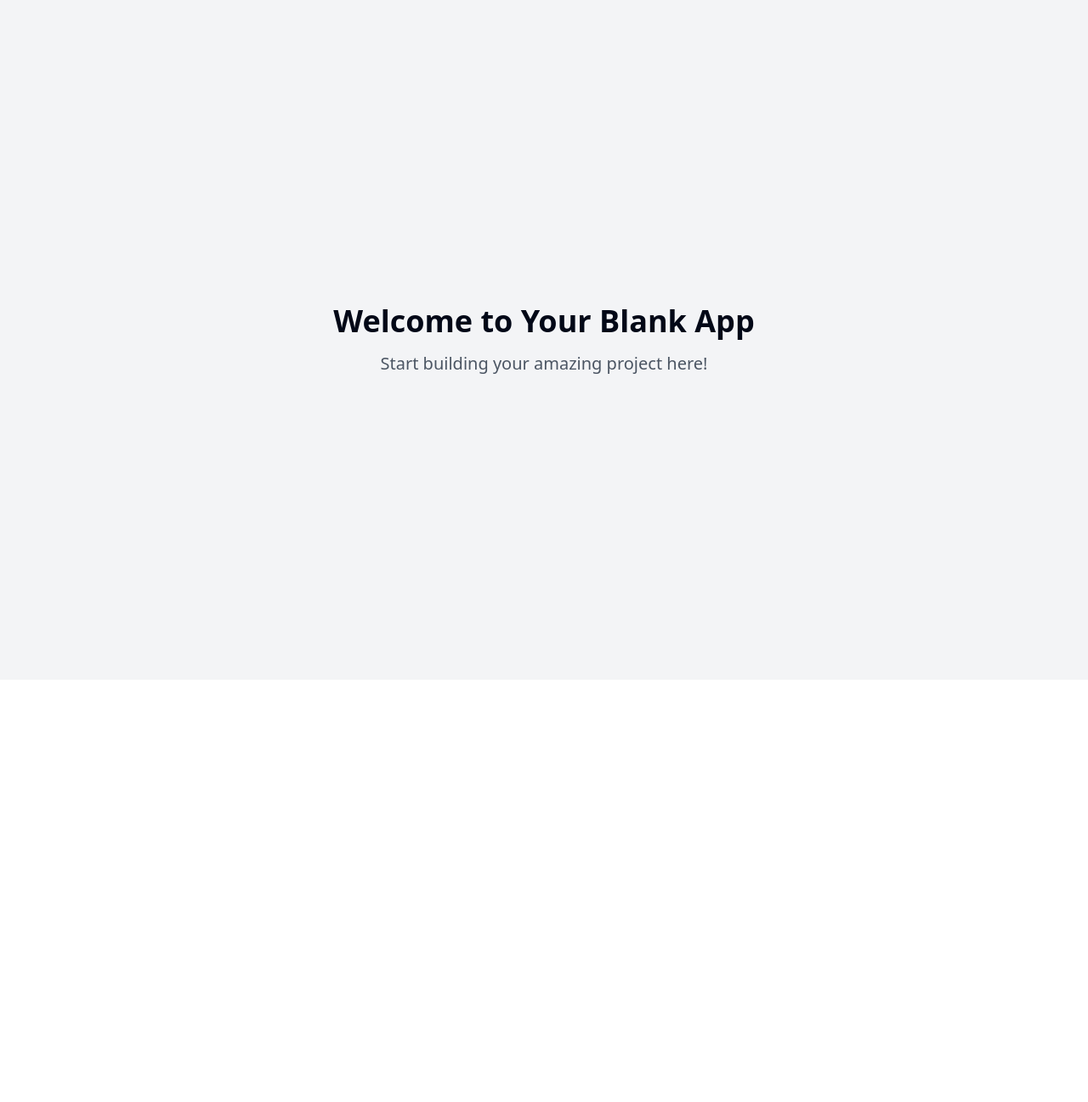
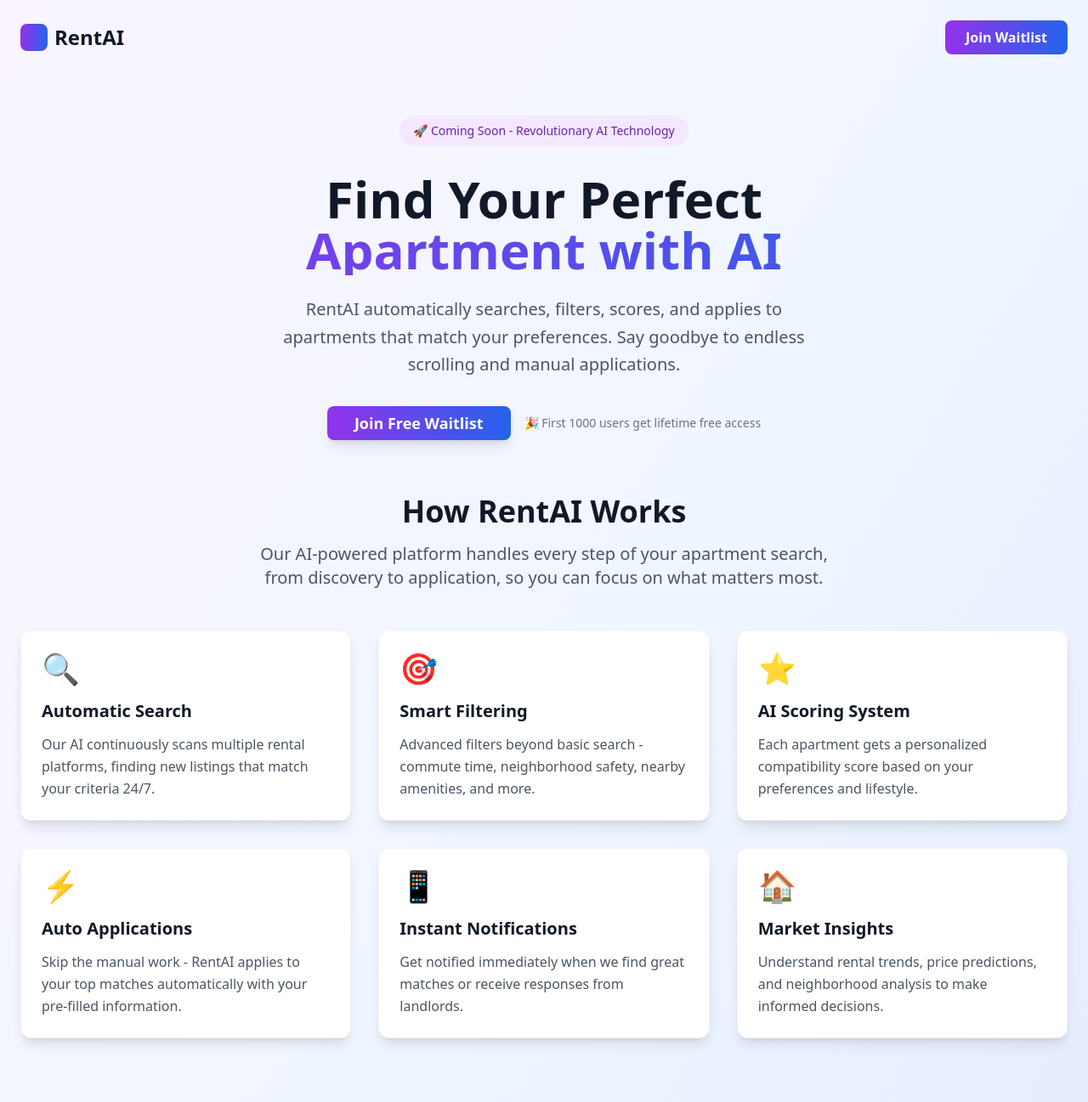
Before and after one commit to TokenFuse/rentai, a React (Vite) app: page / in a window 1280 px wide. Shown: the top 1297 px of the page at 85% size. Before the commit the page ends 800 px from the top, so only its background shows below. Built offline with nearby package versions, Linux system fonts and the light colour scheme.

Commit message:
Add waitlist signup page
Implement a waitlist signup page for RentAI.

```diff
--- /dev/null
+++ b/src/components/FeatureCard.tsx
@@ -0,0 +1,20 @@
+
+import React from 'react';
+
+interface FeatureCardProps {
+  icon: string;
+  title: string;
+  description: string;
+}
+
+const FeatureCard = ({ icon, title, description }: FeatureCardProps) => {
+  return (
+    <div className="bg-white rounded-xl p-6 shadow-lg hover:shadow-xl transition-all duration-300 transform hover:-translate-y-2 border border-gray-100">
+      <div className="text-4xl mb-4">{icon}</div>
+      <h3 className="text-xl font-bold text-gray-900 mb-3">{title}</h3>
+      <p className="text-gray-600 leading-relaxed">{description}</p>
+    </div>
+  );
+};
+
+export default FeatureCard;
--- /dev/null
+++ b/src/components/HeroSection.tsx
@@ -0,0 +1,43 @@
+
+import React from 'react';
+import { Button } from '@/components/ui/button';
+
+interface HeroSectionProps {
+  onJoinWaitlist: () => void;
+}
+
+const HeroSection = ({ onJoinWaitlist }: HeroSectionProps) => {
+  return (
+    <div className="text-center mb-16">
+      <div className="inline-block px-4 py-2 bg-purple-100 text-purple-800 rounded-full text-sm font-medium mb-8">
+        🚀 Coming Soon - Revolutionary AI Technology
+      </div>
+
+      <h1 className="text-5xl md:text-6xl font-bold text-gray-900 mb-6 leading-tight">
+        Find Your Perfect
+        <span className="bg-gradient-to-r from-purple-600 to-blue-600 bg-clip-text text-transparent block">
+          Apartment with AI
+        </span>
+      </h1>
+
+      <p className="text-xl text-gray-600 mb-8 max-w-2xl mx-auto leading-relaxed">
+        RentAI automatically searches, filters, scores, and applies to apartments that match your preferences.
+        Say goodbye to endless scrolling and manual applications.
+      </p>
+
+      <div className="flex flex-col sm:flex-row gap-4 justify-center items-center">
+        <Button
+          onClick={onJoinWaitlist}
+          className="bg-gradient-to-r from-purple-600 to-blue-600 hover:from-purple-700 hover:to-blue-700 text-white px-8 py-3 rounded-lg text-lg font-semibold shadow-lg transform hover:scale-105 transition-all duration-200"
+        >
+          Join Free Waitlist
+        </Button>
+        <p className="text-sm text-gray-500">
+          🎉 First 1000 users get lifetime free access
+        </p>
+      </div>
+    </div>
+  );
+};
+
+export default HeroSection;
--- /dev/null
+++ b/src/components/WaitlistForm.tsx
@@ -0,0 +1,70 @@
+
+import React, { useState } from 'react';
+import { Button } from '@/components/ui/button';
+import { Input } from '@/components/ui/input';
+import { useToast } from '@/hooks/use-toast';
+
+const WaitlistForm = () => {
+  const [email, setEmail] = useState('');
+  const [isLoading, setIsLoading] = useState(false);
+  const { toast } = useToast();
+
+  const handleSubmit = async (e: React.FormEvent) => {
+    e.preventDefault();
+
+    if (!email || !email.includes('@')) {
+      toast({
+        title: "Invalid Email",
+        description: "Please enter a valid email address.",
+        variant: "destructive",
+      });
+      return;
+    }
+
+    setIsLoading(true);
+
+    // Simulate API call
+    setTimeout(() => {
+      toast({
+        title: "Successfully Joined! 🎉",
+        description: "You're now on the RentAI waitlist. We'll notify you when it's ready!",
+      });
+      setEmail('');
+      setIsLoading(false);
+    }, 1000);
+  };
+
+  return (
+    <div className="bg-gradient-to-r from-purple-600 to-blue-600 rounded-2xl p-8 text-white">
+      <div className="text-center mb-6">
+        <h2 className="text-3xl font-bold mb-2">Ready to Transform Your Apartment Hunt?</h2>
+        <p className="text-purple-100">Join thousands of others waiting for RentAI</p>
+      </div>
+
+      <form onSubmit={handleSubmit} className="max-w-md mx-auto">
+        <div className="flex flex-col sm:flex-row gap-4">
+          <Input
+            type="email"
+            placeholder="Enter your email address"
+            value={email}
+            onChange={(e) => setEmail(e.target.value)}
+            className="flex-1 bg-white text-gray-900 border-0 placeholder:text-gray-500"
+            disabled={isLoading}
+          />
+          <Button
+            type="submit"
+            disabled={isLoading}
+            className="bg-white text-purple-600 hover:bg-gray-100 font-semibold px-6 py-2 rounded-lg transition-all duration-200"
+          >
+            {isLoading ? 'Joining...' : 'Join Waitlist'}
+          </Button>
+        </div>
+        <p className="text-sm text-purple-100 mt-4 text-center">
+          No spam, ever. We'll only contact you when RentAI is ready to launch.
+        </p>
+      </form>
+    </div>
+  );
+};
+
+export default WaitlistForm;
--- a/src/pages/Index.tsx
+++ b/src/pages/Index.tsx
@@ -1,11 +1,130 @@
-// Update this page (the content is just a fallback if you fail to update the page)
+
+import React, { useRef } from 'react';
+import HeroSection from '@/components/HeroSection';
+import FeatureCard from '@/components/FeatureCard';
+import WaitlistForm from '@/components/WaitlistForm';
 
 const Index = () => {
+  const waitlistRef = useRef<HTMLDivElement>(null);
+
+  const scrollToWaitlist = () => {
+    waitlistRef.current?.scrollIntoView({ behavior: 'smooth' });
+  };
+
+  const features = [
+    {
+      icon: "🔍",
+      title: "Automatic Search",
+      description: "Our AI continuously scans multiple rental platforms, finding new listings that match your criteria 24/7."
+    },
+    {
+      icon: "🎯",
+      title: "Smart Filtering",
+      description: "Advanced filters beyond basic search - commute time, neighborhood safety, nearby amenities, and more."
+    },
+    {
+      icon: "⭐",
+      title: "AI Scoring System",
+      description: "Each apartment gets a personalized compatibility score based on your preferences and lifestyle."
+    },
+    {
+      icon: "⚡",
+      title: "Auto Applications",
+      description: "Skip the manual work - RentAI applies to your top matches automatically with your pre-filled information."
+    },
+    {
+      icon: "📱",
+      title: "Instant Notifications",
+      description: "Get notified immediately when we find great matches or receive responses from landlords."
+    },
+    {
+      icon: "🏠",
+      title: "Market Insights",
+      description: "Understand rental trends, price predictions, and neighborhood analysis to make informed decisions."
+    }
+  ];
+
   return (
-    <div className="min-h-screen flex items-center justify-center bg-gray-100">
-      <div className="text-center">
-        <h1 className="text-4xl font-bold mb-4">Welcome to Your Blank App</h1>
-        <p className="text-xl text-gray-600">Start building your amazing project here!</p>
+    <div className="min-h-screen bg-gradient-to-br from-purple-50 via-blue-50 to-indigo-100">
+      {/* Navigation */}
+      <nav className="flex justify-between items-center p-6 max-w-7xl mx-auto">
+        <div className="flex items-center space-x-2">
+          <div className="w-8 h-8 bg-gradient-to-r from-purple-600 to-blue-600 rounded-lg"></div>
+          <span className="text-2xl font-bold text-gray-900">RentAI</span>
+        </div>
+        <button
+          onClick={scrollToWaitlist}
+          className="bg-gradient-to-r from-purple-600 to-blue-600 text-white px-6 py-2 rounded-lg font-semibold hover:shadow-lg transition-all duration-200"
+        >
+          Join Waitlist
+        </button>
+      </nav>
+
+      {/* Main Content */}
+      <div className="max-w-7xl mx-auto px-6 py-12">
+        {/* Hero Section */}
+        <HeroSection onJoinWaitlist={scrollToWaitlist} />
+
+        {/* Features Section */}
+        <div className="mb-20">
+          <div className="text-center mb-12">
+            <h2 className="text-4xl font-bold text-gray-900 mb-4">
+              How RentAI Works
+            </h2>
+            <p className="text-xl text-gray-600 max-w-2xl mx-auto">
+              Our AI-powered platform handles every step of your apartment search,
+              from discovery to application, so you can focus on what matters most.
+            </p>
+          </div>
+
+          <div className="grid md:grid-cols-2 lg:grid-cols-3 gap-8">
+            {features.map((feature, index) => (
+              <FeatureCard
+                key={index}
+                icon={feature.icon}
+                title={feature.title}
+                description={feature.description}
+              />
+            ))}
+          </div>
+        </div>
+
+        {/* Stats Section */}
+        <div className="bg-white rounded-2xl p-8 mb-20 shadow-lg">
+          <div className="grid md:grid-cols-3 gap-8 text-center">
+            <div>
+              <div className="text-4xl font-bold text-purple-600 mb-2">10,000+</div>
+              <div className="text-gray-600">People on Waitlist</div>
+            </div>
+            <div>
+              <div className="text-4xl font-bold text-blue-600 mb-2">95%</div>
+              <div className="text-gray-600">Success Rate in Beta</div>
+            </div>
+            <div>
+              <div className="text-4xl font-bold text-indigo-600 mb-2">72 hrs</div>
+              <div className="text-gray-600">Average Time to Find Perfect Match</div>
+            </div>
+          </div>
+        </div>
+
+        {/* Waitlist Form */}
+        <div ref={waitlistRef}>
+          <WaitlistForm />
+        </div>
+
+        {/* Footer */}
+        <footer className="text-center mt-20 py-8 border-t border-gray-200">
+          <div className="flex items-center justify-center space-x-2 mb-4">
+            <div className="w-6 h-6 bg-gradient-to-r from-purple-600 to-blue-600 rounded"></div>
+            <span className="text-xl font-bold text-gray-900">RentAI</span>
+          </div>
+          <p className="text-gray-600 mb-4">
+            Revolutionizing apartment hunting with artificial intelligence
+          </p>
+          <p className="text-sm text-gray-500">
+            © 2024 RentAI. All rights reserved. | Privacy Policy | Terms of Service
+          </p>
+        </footer>
       </div>
     </div>
   );
```
